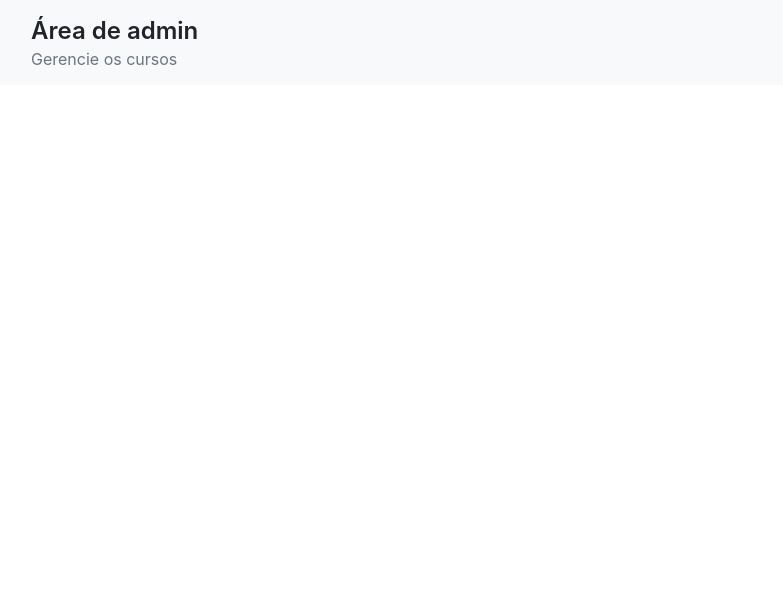
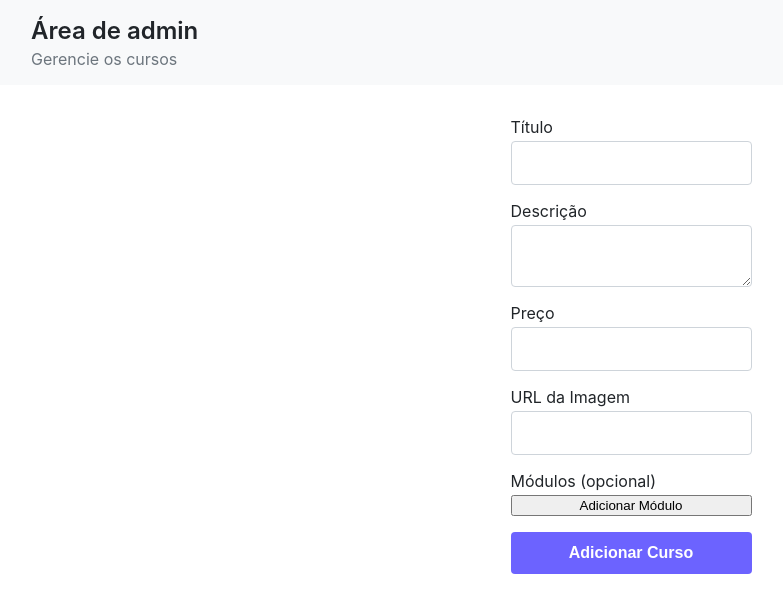
Before and after one commit to TonySandro/pov-mk, a React (Create React App) app in the folder frontend/: page /admin in a window 1280 px wide. Shown: the top 612 px of the page, without its empty margins (9-792 px from the left). Built offline with nearby package versions, Linux system fonts and the light colour scheme.

Commit message:
feat: adding AddCourse in admin page

```diff
--- /dev/null
+++ b/frontend/src/components/adminPage/addCourse/addCourse.module.scss
@@ -0,0 +1,69 @@
+.loginSection {
+  display: flex;
+  align-items: center;
+  justify-content: center;
+
+  .loginContainer {
+    display: flex;
+    flex-direction: row;
+
+    @media (max-width: 768px) {
+      flex-direction: column;
+    }
+  }
+}
+
+.formWrapper {
+  flex: 1;
+  padding: 2rem;
+  display: flex;
+  flex-direction: column;
+  justify-content: center;
+}
+
+.loginForm {
+  display: flex;
+  flex-direction: column;
+  gap: 1rem;
+}
+
+.formGroup {
+  display: flex;
+  flex-direction: column;
+}
+
+.label {
+  font-size: 1rem;
+  color: #212529;
+  margin-bottom: 0.25rem;
+}
+
+.input {
+  padding: 0.75rem;
+  font-size: 1rem;
+  border: 1px solid #ced4da;
+  border-radius: 4px;
+  outline: none;
+  color: #212529;
+
+  &:focus {
+    border-color: #6c63ff;
+    box-shadow: 0 0 0 2px rgba(108, 99, 255, 0.2);
+  }
+}
+
+.loginButton {
+  background: #6c63ff;
+  color: #fff;
+  font-size: 1rem;
+  font-weight: 600;
+  border: none;
+  border-radius: 4px;
+  padding: 0.75rem;
+  cursor: pointer;
+  transition: background 0.2s ease;
+
+  &:hover {
+    background: #5b54d3;
+  }
+}
--- /dev/null
+++ b/frontend/src/components/adminPage/addCourse/addCourse.tsx
@@ -0,0 +1,111 @@
+import React from 'react';
+import { useForm, useFieldArray } from 'react-hook-form';
+import { yupResolver } from '@hookform/resolvers/yup';
+import * as yup from 'yup';
+import styles from './addCourse.module.scss';
+
+const courseSchema = yup.object({
+  title: yup.string().required('Título é obrigatório'),
+  description: yup.string().required('Descrição é obrigatória'),
+  price: yup
+    .number()
+    .typeError('O preço deve ser um número')
+    .positive('O preço deve ser positivo')
+    .required('Preço é obrigatório'),
+  imageUrl: yup.string().url('URL inválida').required('Imagem é obrigatória'),
+  modules: yup
+    .array()
+    .of(
+      yup.object({
+        name: yup.string().required('Nome do módulo é obrigatório'),
+      })
+    )
+    .optional()
+    .default([]),
+});
+
+type CourseFormData = {
+  title: string;
+  description: string;
+  price: number;
+  imageUrl: string;
+  modules: { name: string }[];
+};
+
+const AddCourse: React.FC = () => {
+  const {
+    register,
+    handleSubmit,
+    control,
+    formState: { errors },
+  } = useForm<CourseFormData>({
+    resolver: yupResolver(courseSchema),
+  });
+
+  const { fields, append, remove } = useFieldArray({
+    control,
+    name: 'modules',
+  });
+
+  const onSubmit = (data: CourseFormData) => {
+    console.log('Curso adicionado:', data);
+  };
+
+  return (
+    <section className={styles.loginSection}>
+      <div className={styles.loginContainer}>
+        <div className={styles.formWrapper}>
+          <form className={styles.loginForm} onSubmit={handleSubmit(onSubmit)}>
+            <div className={styles.formGroup}>
+              <label className={styles.label} htmlFor="title">Título</label>
+              <input className={styles.input} id="title" {...register('title')} />
+              {errors.title && <p className={styles.errorText}>{errors.title.message}</p>}
+            </div>
+
+            <div className={styles.formGroup}>
+              <label className={styles.label} htmlFor="description">Descrição</label>
+              <textarea className={styles.input} id="description" {...register('description')} />
+              {errors.description && <p className={styles.errorText}>{errors.description.message}</p>}
+            </div>
+
+            <div className={styles.formGroup}>
+              <label className={styles.label} htmlFor="price">Preço</label>
+              <input type="number" className={styles.input} id="price" {...register('price')} />
+              {errors.price && <p className={styles.errorText}>{errors.price.message}</p>}
+            </div>
+
+            <div className={styles.formGroup}>
+              <label className={styles.label} htmlFor="imageUrl">URL da Imagem</label>
+              <input className={styles.input} id="imageUrl" {...register('imageUrl')} />
+              {errors.imageUrl && <p className={styles.errorText}>{errors.imageUrl.message}</p>}
+            </div>
+
+            <div className={styles.formGroup}>
+              <label className={styles.label}>Módulos (opcional)</label>
+              {fields.map((field, index) => (
+                <div key={field.id} className={styles.moduleItem}>
+                  <input
+                    className={styles.input}
+                    placeholder={`Módulo ${index + 1}`}
+                    {...register(`modules.${index}.name` as const)}
+                  />
+                  <button type="button" onClick={() => remove(index)}>Remover</button>
+                  {errors.modules?.[index]?.name && (
+                    <p className={styles.errorText}>{errors.modules[index]?.name?.message}</p>
+                  )}
+                </div>
+              ))}
+              <button type="button" onClick={() => append({ name: '' })}>
+                Adicionar Módulo
+              </button>
+            </div>
+
+            <button className={styles.loginButton} type="submit">Adicionar Curso</button>
+          </form>
+        </div>
+      </div>
+    </section>
+  );
+};
+
+export default AddCourse;
--- a/frontend/src/pages/admin/index.tsx
+++ b/frontend/src/pages/admin/index.tsx
@@ -1,10 +1,11 @@
+import AddCourse from "../../components/adminPage/addCourse/addCourse";
 import InitialAdminSection from "../../components/adminPage/initialAdminSection/initialAdminSection";
 
 function AdminPage() {
   return (
     <div>
       <InitialAdminSection />
-      {/* <AddCourse /> */}
+      <AddCourse />
     </div>
   );
 }
```
